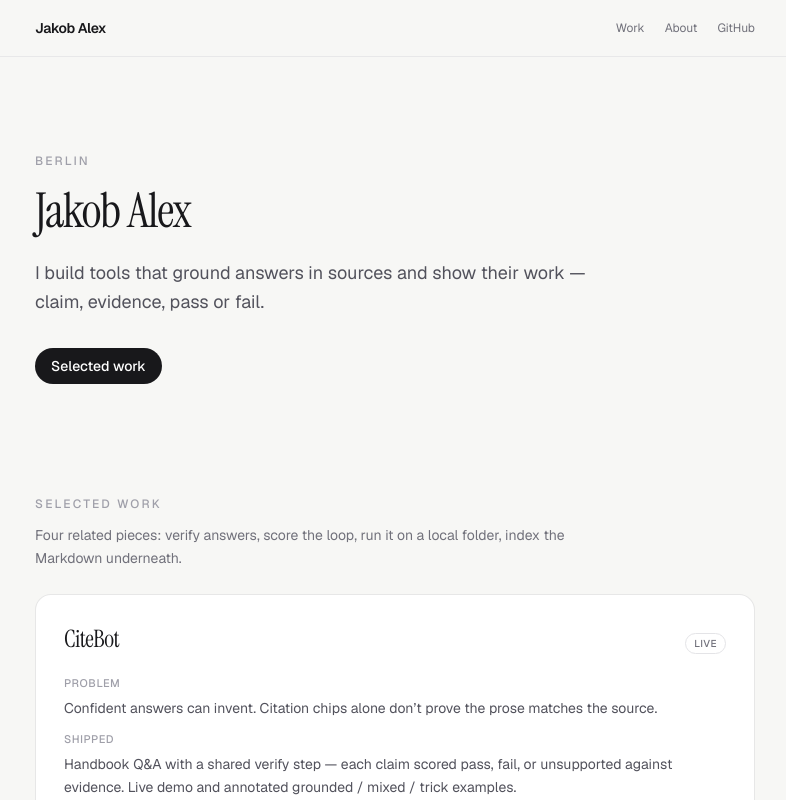
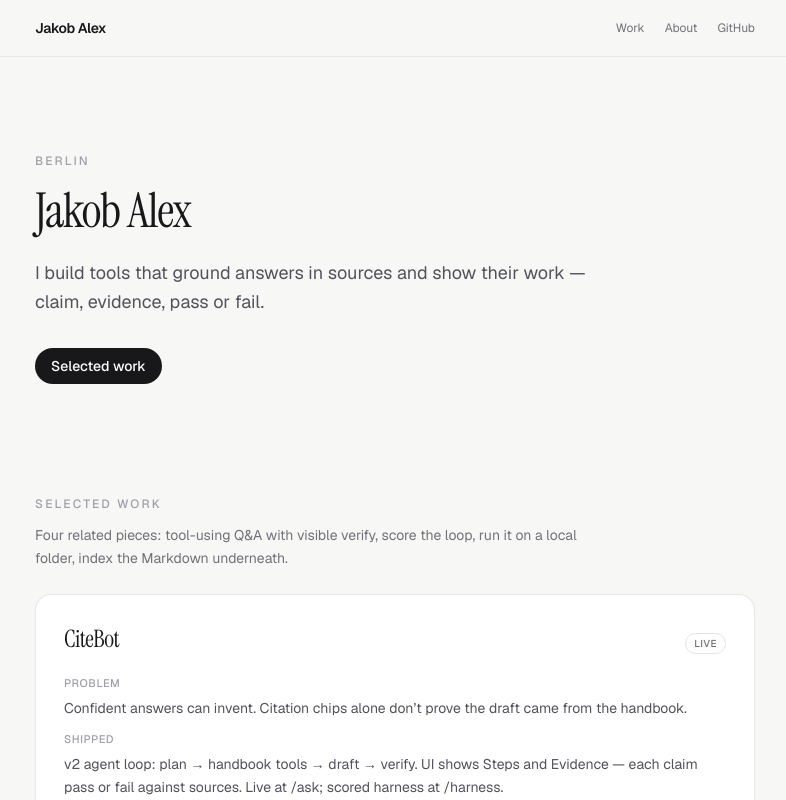
Before and after one commit to jakob-alexander2000/site, a Next.js app: page / in a window 1280 px wide. Shown: the top 800 px of the page, without its empty margins (245-1031 px from the left). Built offline with nearby package versions, Linux system fonts and the light colour scheme.

Commit message:
Refresh CiteBot Selected-work copy for v2 agent loop
Update the featured card and work intro to describe plan → tools →
draft → verify, visible Steps/Evidence, and /ask + /harness links.

Co-authored-by: Jakob Alexander <jakob-alexander2000@users.noreply.github.com>

```diff
--- a/app/page.tsx
+++ b/app/page.tsx
@@ -45,8 +45,8 @@ export default function Home() {
             Selected work
           </h2>
           <p className="mt-3 max-w-xl text-sm leading-relaxed text-zinc-500 dark:text-zinc-400">
-            Four related pieces: verify answers, score the loop, run it on a
-            local folder, index the Markdown underneath.
+            Four related pieces: tool-using Q&A with visible verify, score the
+            loop, run it on a local folder, index the Markdown underneath.
           </p>
 
           <div className="mt-6 space-y-4">
@@ -54,14 +54,14 @@ export default function Home() {
               title="CiteBot"
               status="Live"
               featured
-              problem="Confident answers can invent. Citation chips alone don’t prove the prose matches the source."
-              shipped="Handbook Q&A with a shared verify step — each claim scored pass, fail, or unsupported against evidence. Live demo and annotated grounded / mixed / trick examples."
-              tradeoff="One corpus, one verify path. Visible proof over orchestration."
+              problem="Confident answers can invent. Citation chips alone don’t prove the draft came from the handbook."
+              shipped="v2 agent loop: plan → handbook tools → draft → verify. UI shows Steps and Evidence — each claim pass or fail against sources. Live at /ask; scored harness at /harness."
+              tradeoff="One handbook, bounded tools. Show the loop instead of a black-box answer."
               stack={["Next.js", "TypeScript", "Gemini", "Vercel"]}
-              liveHref="https://citebot-chi.vercel.app"
-              liveLabel="Live demo"
+              liveHref="https://citebot-chi.vercel.app/ask"
+              liveLabel="Ask →"
               writeupHref="https://citebot-chi.vercel.app/harness"
-              writeupLabel="Verify writeup →"
+              writeupLabel="Harness →"
               sourceHref="https://github.com/jakob-alexander2000/citebot"
             />
 
```
